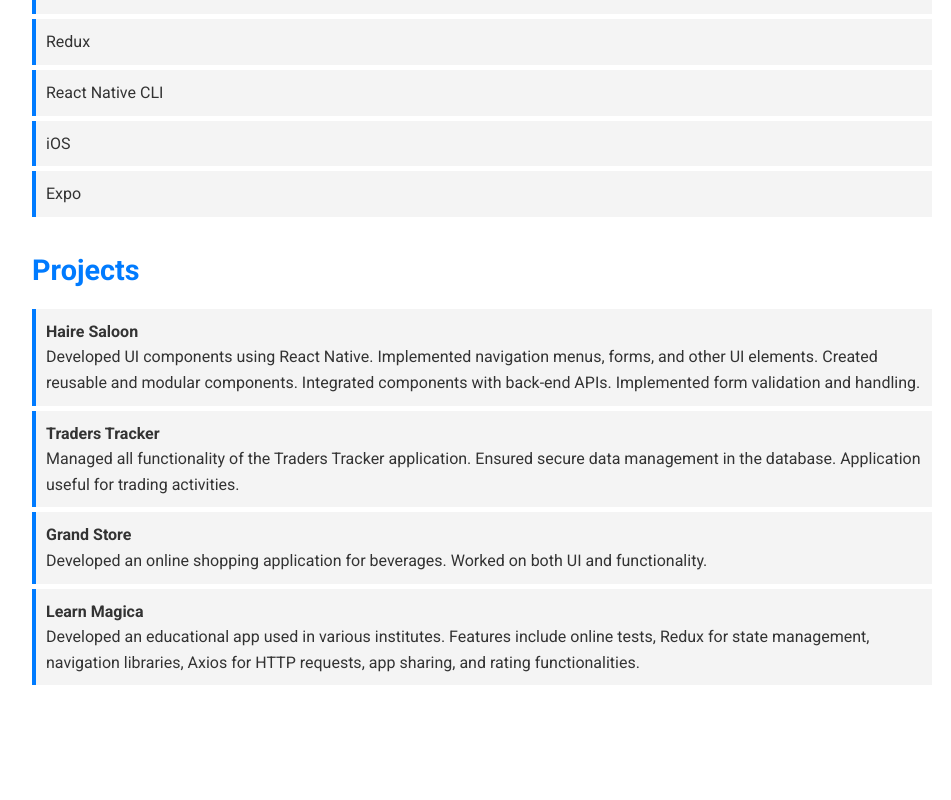
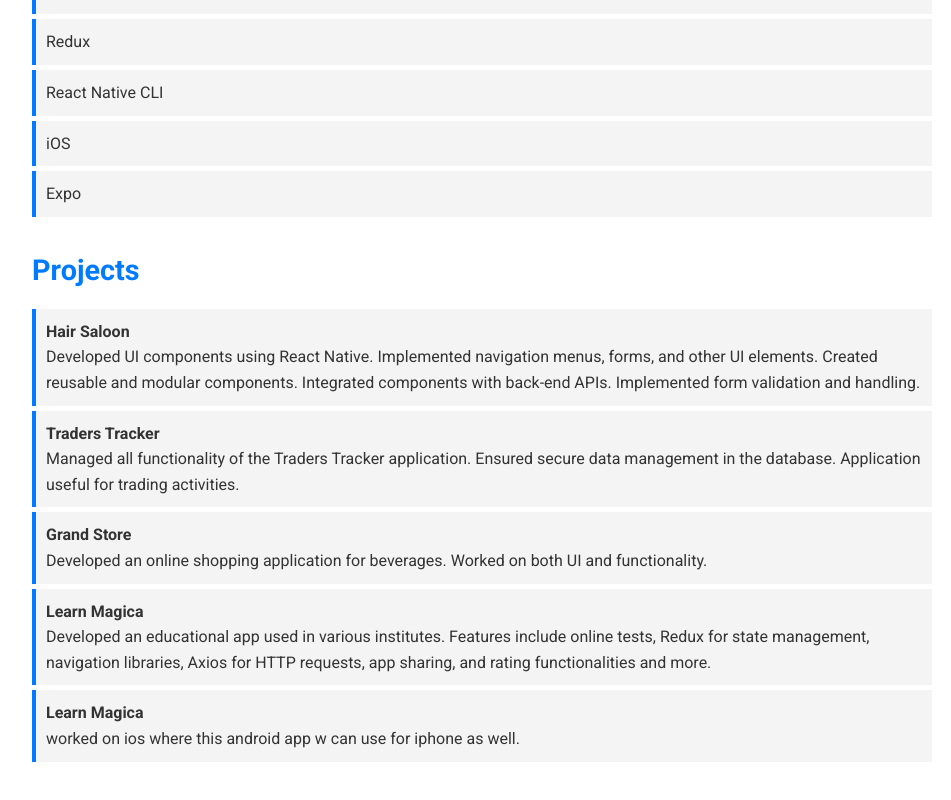
Before and after one commit to KBodade1999/portfolio, a plain HTML site: page index.html in a window 1280 px wide. Shown: the part 1514-2314 px from the top of the page, without its empty margins (158-1109 px from the left). Before the commit the page ends 2249 px from the top, so only its background shows below. Drawn offline with Linux system fonts and the light colour scheme.

Commit message:
Add files via upload

```diff
--- a/index.html
+++ b/index.html
@@ -93,7 +93,7 @@
                     <strong>Techior Solutions Pvt. Ltd.</strong><br>
                     Front End Developer<br>
                     <span class="experience-date">30 October 2023 - Present</span><br>
-                    Worked on Learn Magica live project.
+                    Working on Learn Magica live project.
                 </li>
             </ul>
         </div>
@@ -136,7 +136,7 @@
             <h2 class="section-title">Projects</h2>
             <ul>
                 <li>
-                    <strong>Haire Saloon</strong><br>
+                    <strong>Hair Saloon</strong><br>
                     Developed UI components using React Native. Implemented navigation menus, forms, and other UI elements. Created reusable and modular components. Integrated components with back-end APIs. Implemented form validation and handling.
                 </li>
                 <li>
@@ -149,7 +149,12 @@
                 </li>
                 <li>
                     <strong>Learn Magica</strong><br>
-                    Developed an educational app used in various institutes. Features include online tests, Redux for state management, navigation libraries, Axios for HTTP requests, app sharing, and rating functionalities.
+                    Developed an educational app used in various institutes. Features include online tests, Redux for state management, navigation libraries, Axios for HTTP requests, app sharing, and rating functionalities and  more.
+                </li>
+
+                <li>
+                    <strong>Learn Magica</strong><br>
+                      worked on ios where this  android app  w can use for iphone as well.
                 </li>
             </ul>
         </div>
```
